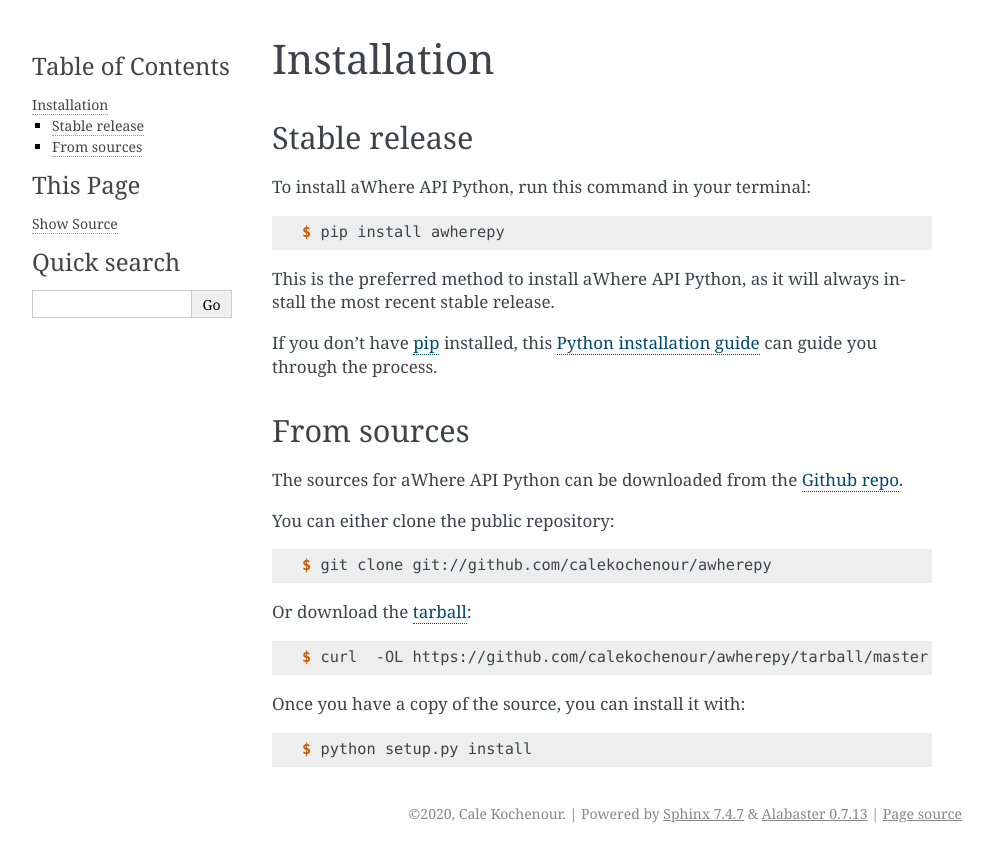
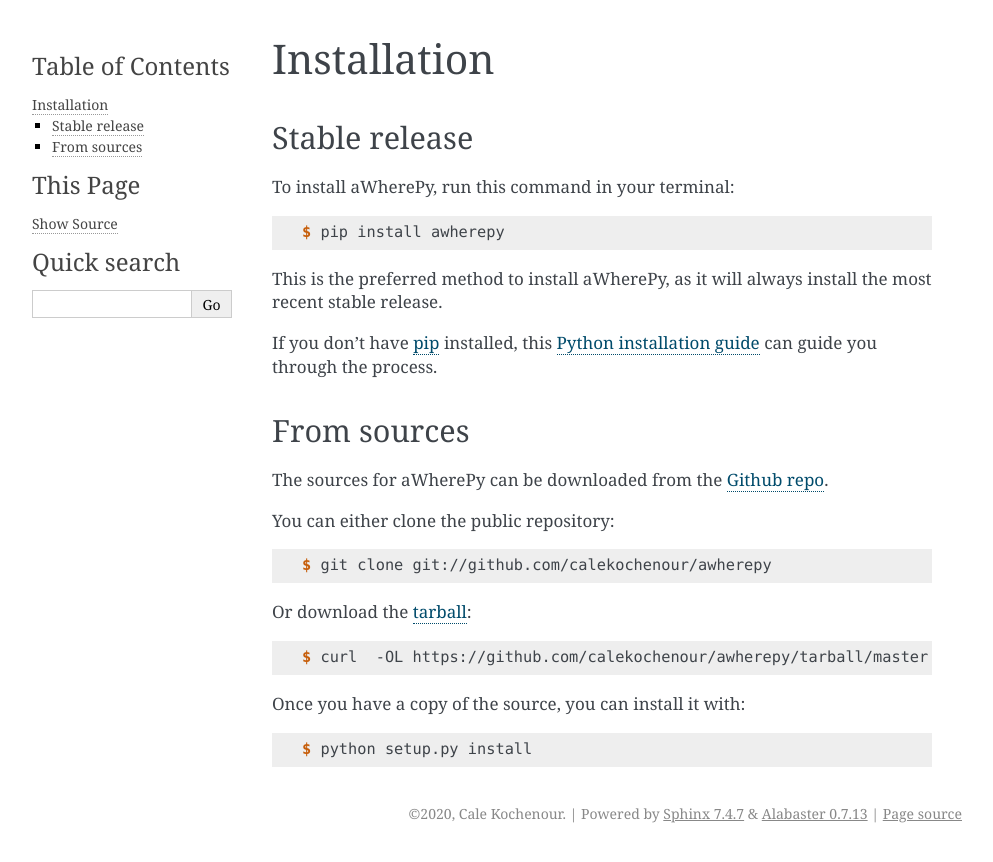
Before and after one commit to calekochenour/awherepy, a Sphinx documentation site: the page built from docs/installation.rst, in a window 1280 px wide. Shown: the top 862 px of the page, without its empty margins (148-1141 px from the left). Built offline with Sphinx 7.4.7, drawn with Linux system fonts in a browser that asks for light colours; pages that are not in the unit, such as notebooks, are missing from menus.

Commit message:
Change references from 'aWhere API Python' to 'awherepy'

```diff
--- a/CONTRIBUTING.rst
+++ b/CONTRIBUTING.rst
@@ -38,8 +38,8 @@
 Write Documentation
 ~~~~~~~~~~~~~~~~~~~
 
-aWhere API Python could always use more documentation, whether as part of the
-official aWhere API Python docs, in docstrings, or even on the web in blog posts,
+aWherePy could always use more documentation, whether as part of the
+official aWherePy docs, in docstrings, or even on the web in blog posts,
 articles, and such.
 
 Submit Feedback
@@ -128,4 +128,4 @@
 
 Code of Conduct
 ---------------
-Please note that the aWhere API Python project is released with a Contributor Code of Conduct. By contributing to this project you agree to abide by its terms.
+Please note that the aWherePy project is released with a Contributor Code of Conduct. By contributing to this project you agree to abide by its terms.
--- a/docs/conf.py
+++ b/docs/conf.py
@@ -18,7 +18,6 @@
 # relative to the documentation root, use os.path.abspath to make it
 # absolute, like shown here.
 #
-# import awherepy
 import os
 import sys
 sys.path.insert(0, os.path.abspath('..'))
@@ -56,9 +55,9 @@
 # the built documents.
 #
 # The short X.Y version.
-#version = awherepy.__version__
+version = "0.1.0"
 # The full version, including alpha/beta/rc tags.
-#release = awherepy.__version__
+release = "0.1.0"
 
 # The language for content autogenerated by Sphinx. Refer to documentation
 # for a list of supported languages.
--- a/docs/index.rst
+++ b/docs/index.rst
@@ -1,4 +1,4 @@
-Welcome to aWhere API Python's documentation!
+Welcome to aWherePy's documentation!
 ======================================
 
 .. toctree::
--- a/docs/installation.rst
+++ b/docs/installation.rst
@@ -8,13 +8,13 @@
 Stable release
 --------------
 
-To install aWhere API Python, run this command in your terminal:
+To install aWherePy, run this command in your terminal:
 
 .. code-block:: console
 
     $ pip install awherepy
 
-This is the preferred method to install aWhere API Python, as it will always install the most recent stable release.
+This is the preferred method to install aWherePy, as it will always install the most recent stable release.
 
 If you don't have `pip`_ installed, this `Python installation guide`_ can guide
 you through the process.
@@ -26,7 +26,7 @@
 From sources
 ------------
 
-The sources for aWhere API Python can be downloaded from the `Github repo`_.
+The sources for aWherePy can be downloaded from the `Github repo`_.
 
 You can either clone the public repository:
 
--- a/docs/readme.rst
+++ b/docs/readme.rst
@@ -1 +1 @@
-.. include:: ../README.rst
+.. include:: ../README.md
--- a/docs/usage.rst
+++ b/docs/usage.rst
@@ -2,6 +2,6 @@
 Usage
 =====
 
-To use aWhere API Python in a project::
+To use aWherePy in a project::
 
     import awherepy
```
